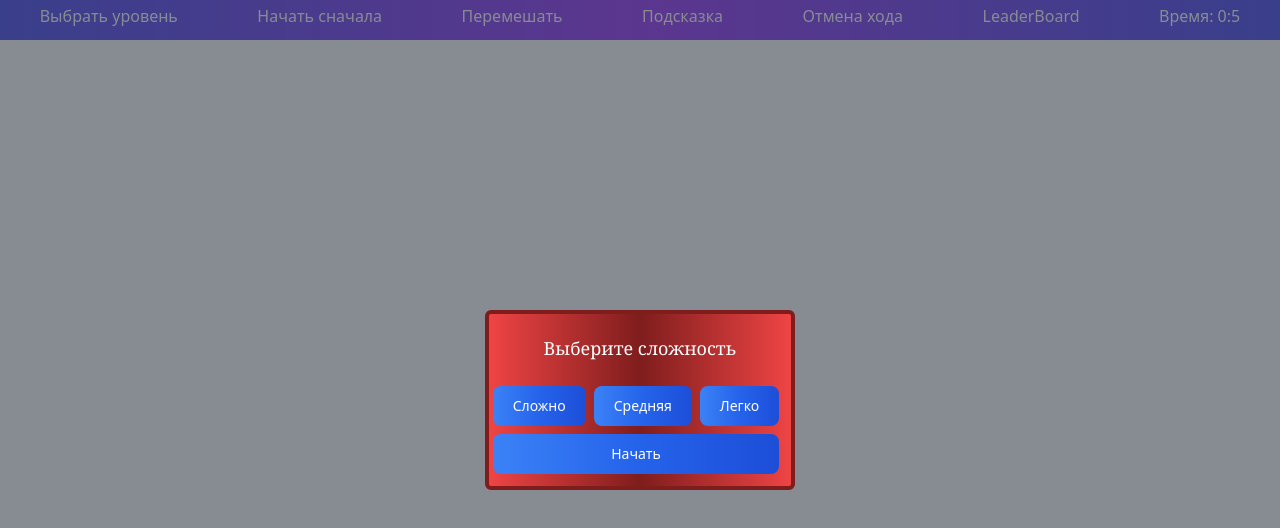
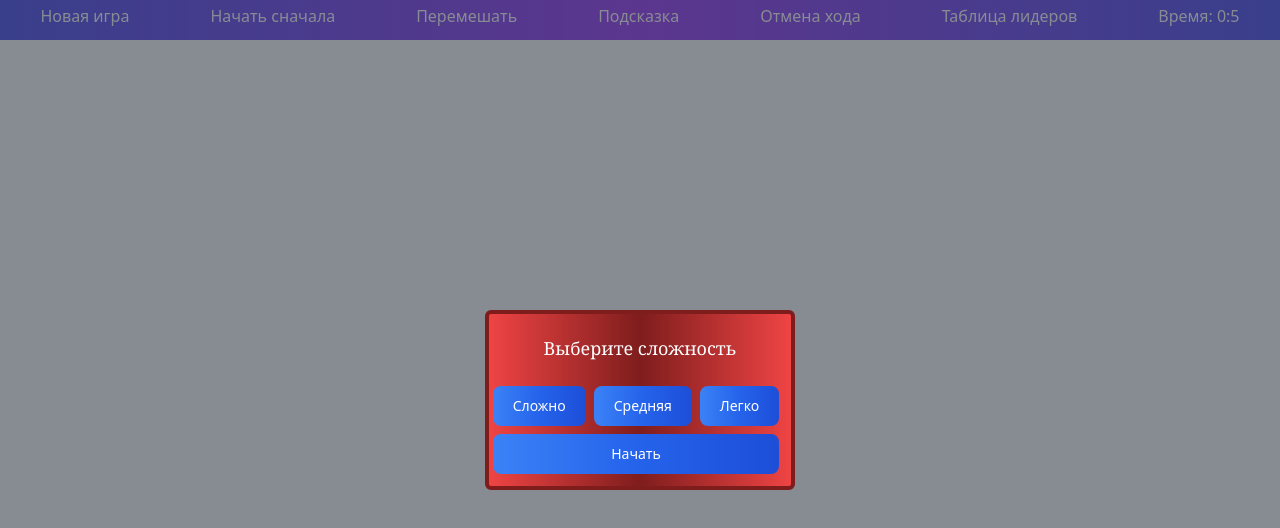
Before and after one commit to Hackathon-championship-RT/juniors3, a Vue app in the folder frontend/: page / in a window 1280 px wide. Shown: the top 528 px of the page. Built offline with nearby package versions, Linux system fonts and the light colour scheme.

Commit message:
Update Header.vue

```diff
--- a/frontend/src/components/Header.vue
+++ b/frontend/src/components/Header.vue
@@ -36,12 +36,12 @@ export default {
 <template>
   <header class="flex justify-around content-center h-10 bg-gradient-to-r from-indigo-500 via-purple-500 to-indigo-500"
     style="z-index: 2; position: absolute; width: 100%">
-    <p class="text-white mt-1 hover:cursor-pointer" @click="$emit('restart')">Выбрать уровень</p>
+    <p class="text-white mt-1 hover:cursor-pointer" @click="$emit('restart')">Новая игра</p>
     <p class="text-white mt-1 hover:cursor-pointer" @click="$emit('update')">Начать сначала</p>
     <p class="text-white mt-1 hover:cursor-pointer" @click="$emit('reshuffle')">Перемешать</p>
     <p class="text-white mt-1 hover:cursor-pointer" @click="$emit('showhint')">Подсказка</p>
     <p class="text-white mt-1 hover:cursor-pointer" @click="$emit('revert')">Отмена хода</p>
-    <p class="text-white mt-1 hover:cursor-pointer" @click="$emit('leaderBoard')">LeaderBoard</p>
+    <p class="text-white mt-1 hover:cursor-pointer" @click="$emit('leaderBoard')">Таблица лидеров</p>
     <p class="text-white mt-1 hover:cursor-pointer">Время: <span v-if="hour">{{ hour }}:</span>{{ min }}:{{ sec }}</p>
   </header>
 </template>
```
